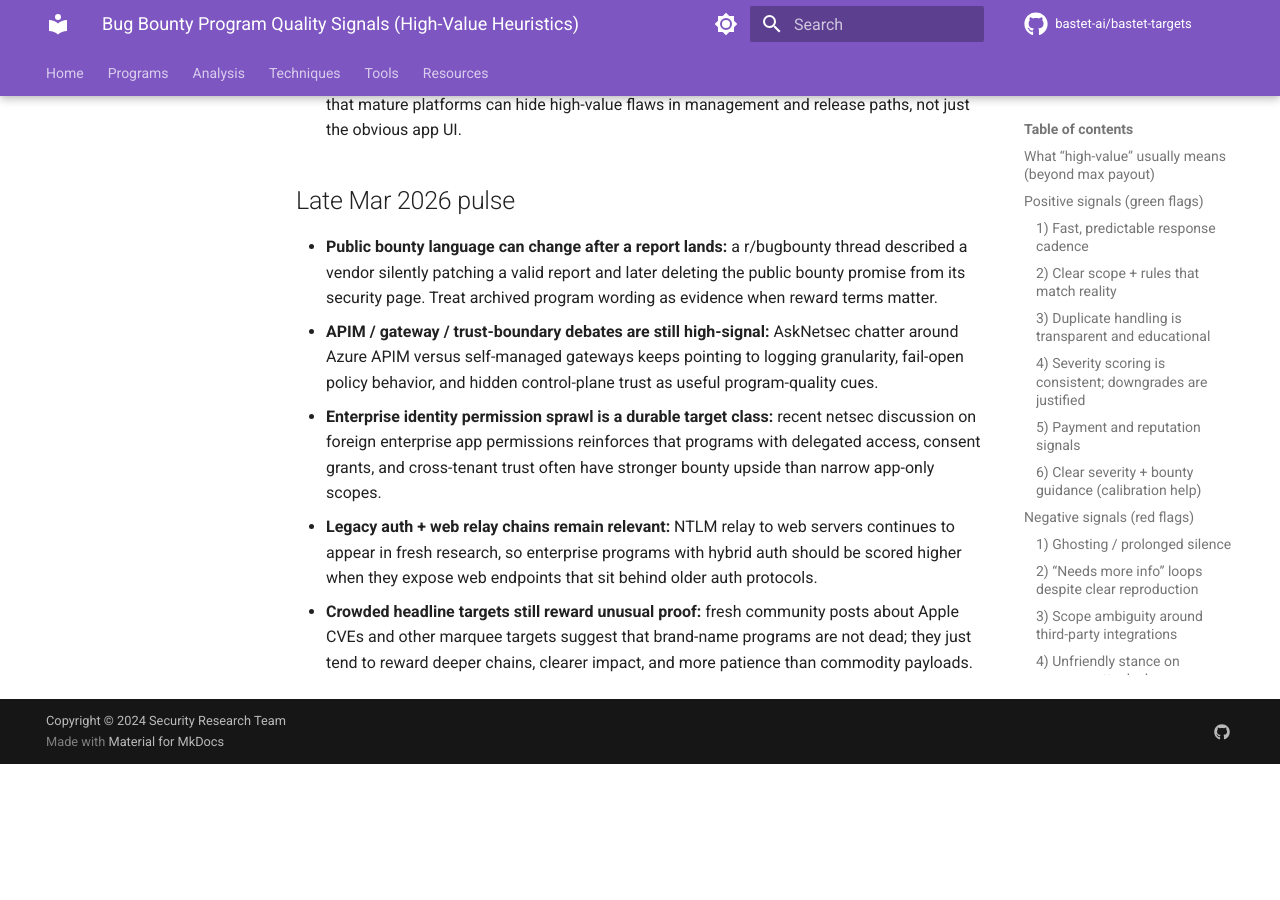
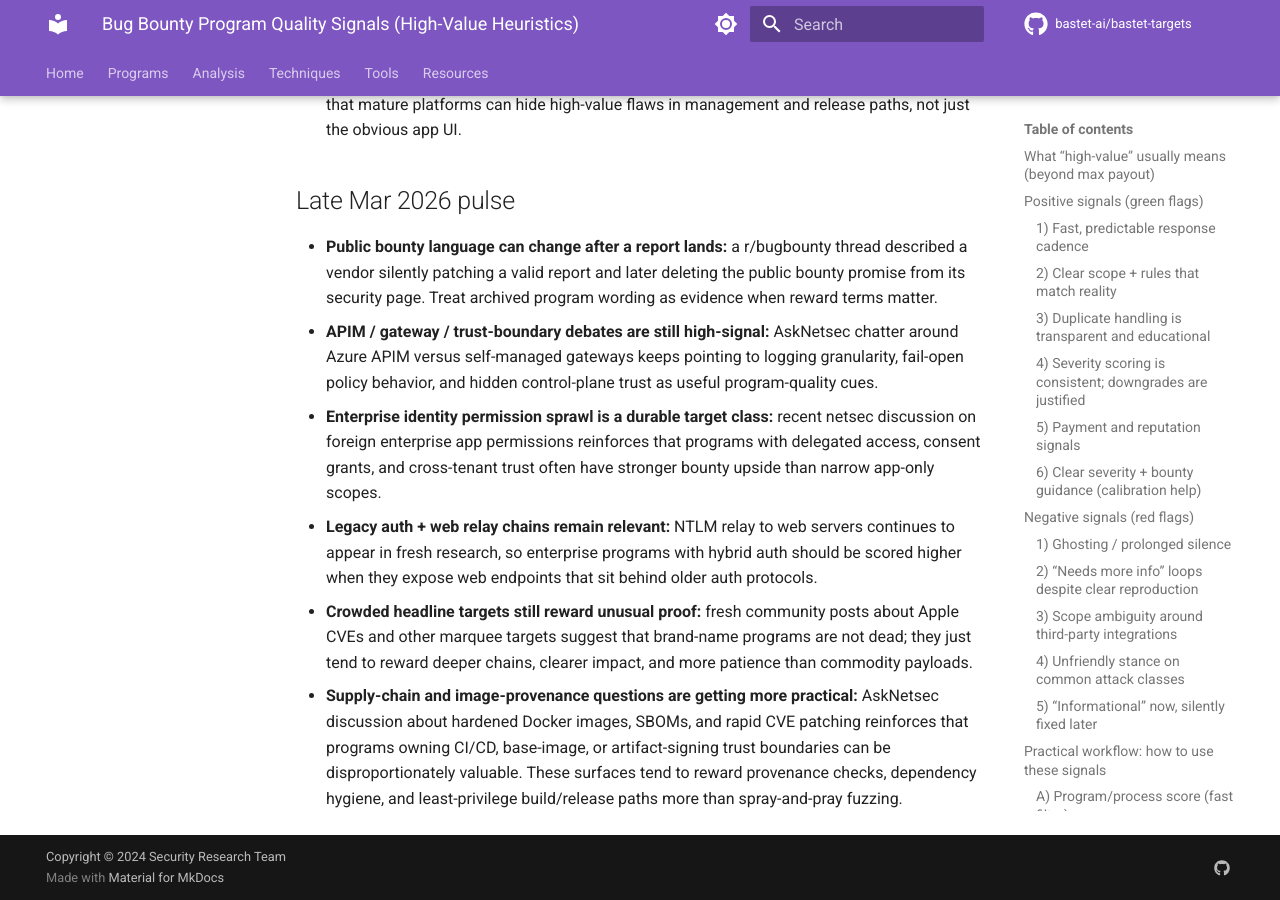
Before and after one commit to bastet-ai/bastet-targets, an MkDocs documentation site: the page built from docs/program-quality-signals.md, in a window 1280 px wide and 900 px high, scrolled down 6501 px. Built offline with MkDocs 1.6.1 and Material for MkDocs 9.7.7, drawn with Linux system fonts in a browser that asks for light colours; comment, search, counter and statistics services are not loaded; before the commit the page ends 7265 px from its top, so only the background shows below that.

Commit message:
Add Mar 27 program-quality signal

```diff
--- a/docs/program-quality-signals.md
+++ b/docs/program-quality-signals.md
@@ -164,3 +164,4 @@
 - **Enterprise identity permission sprawl is a durable target class:** recent netsec discussion on foreign enterprise app permissions reinforces that programs with delegated access, consent grants, and cross-tenant trust often have stronger bounty upside than narrow app-only scopes.
 - **Legacy auth + web relay chains remain relevant:** NTLM relay to web servers continues to appear in fresh research, so enterprise programs with hybrid auth should be scored higher when they expose web endpoints that sit behind older auth protocols.
 - **Crowded headline targets still reward unusual proof:** fresh community posts about Apple CVEs and other marquee targets suggest that brand-name programs are not dead; they just tend to reward deeper chains, clearer impact, and more patience than commodity payloads.
+- **Supply-chain and image-provenance questions are getting more practical:** AskNetsec discussion about hardened Docker images, SBOMs, and rapid CVE patching reinforces that programs owning CI/CD, base-image, or artifact-signing trust boundaries can be disproportionately valuable. These surfaces tend to reward provenance checks, dependency hygiene, and least-privilege build/release paths more than spray-and-pray fuzzing.
```
